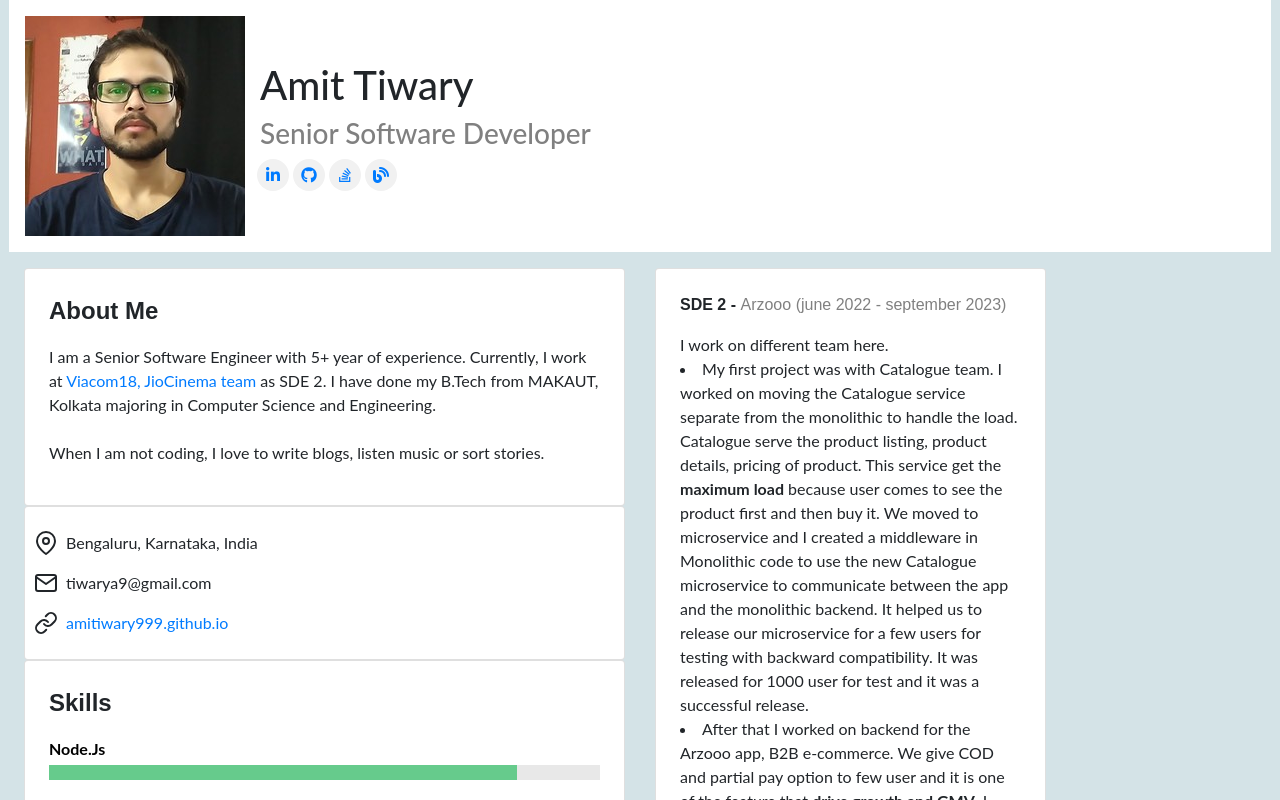
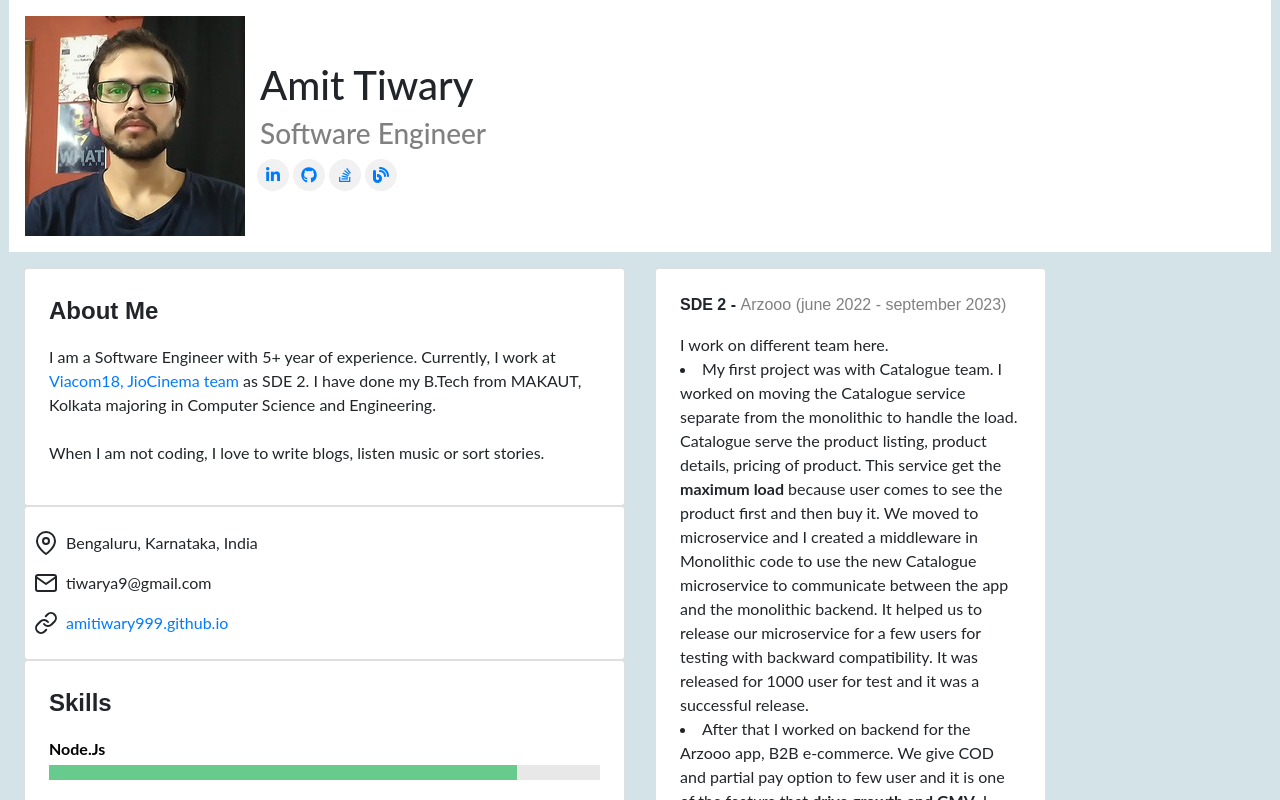
Before and after one commit to amitiwary999/amitiwary999.github.io, a React (Create React App) app: page / in a window 1280 px wide. Shown: the top 800 px of the page. Built offline with nearby package versions, Linux system fonts and the light colour scheme.

Commit message:
update profile

```diff
--- a/package.json
+++ b/package.json
@@ -15,8 +15,8 @@
   "scripts": {
     "predeploy": "npm run build",
     "deploy": "gh-pages -d build",
-    "start": "react-scripts --openssl-legacy-provider start",
-    "build": "react-scripts  --openssl-legacy-provider build",
+    "start": "react-scripts start",
+    "build": "react-scripts  build",
     "test": "react-scripts test",
     "eject": "react-scripts eject"
   },
--- a/src/home/Home.js
+++ b/src/home/Home.js
@@ -13,7 +13,7 @@ function Home(props) {
               <img src={image} className="profile-image img-responsive" />
               <div className="col my-auto">
                 <h1 className="text-md-left text-sm-center">Amit Tiwary</h1>
-                <h3 className="text-md-left" style={{color: 'grey'}}>Senior Software Developer</h3>
+                <h3 className="text-md-left" style={{color: 'grey'}}>Software Engineer</h3>
                 <div className="row">
                   <div className="ml-md-2 mx-auto">
                     <a
@@ -51,7 +51,7 @@ function Home(props) {
             <div className="card p-4">
               <p className="sections-title">About Me</p>
               <p>
-                I am a Senior Software Engineer with 5+ year of experience. Currently, I
+                I am a Software Engineer with 5+ year of experience. Currently, I
                 work at{" "}
                 <a href="https://www.viacom18.com/">
                   Viacom18, JioCinema team
```
